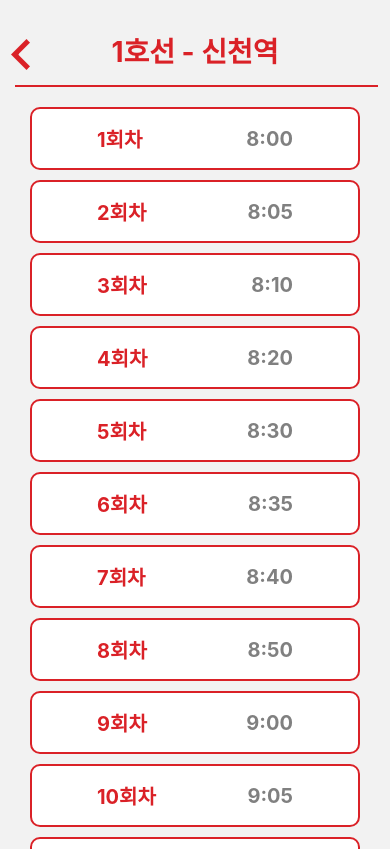
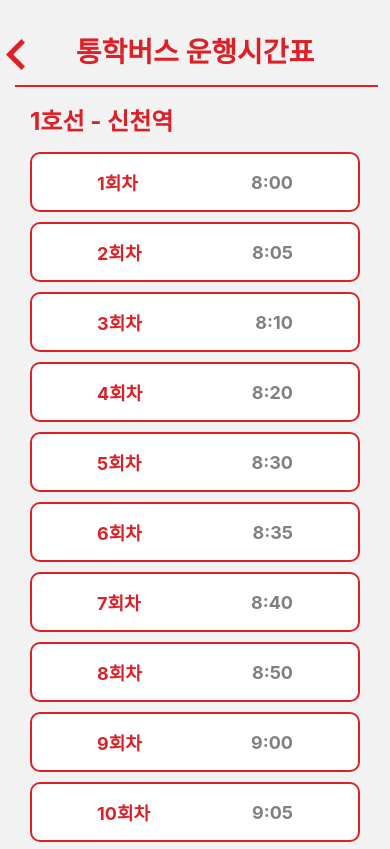
Before and after one commit to ryunaeun/knu_bus, a React Native app: screen /BusSchedule in a window 390 px wide. Shown: the top 849 px of the page. Built offline with nearby package versions, Linux system fonts and the light colour scheme.

Commit message:
버스시간표 디자인 수정

```diff
--- a/src/screens/BusSchedule.js
+++ b/src/screens/BusSchedule.js
@@ -15,17 +15,29 @@ const BusSchedule = () => {
     navigation.goBack();
   };
 
-  // 더미 데이터 생성
-  const schedules = Array.from({ length: 13 }, (_, index) => ({
-    title: `${index + 1}회차`,
-  }));
-
-  // 시간 리스트
-  const times = [
+  const schedules = {
+    "1호선 - 신천역": {
+      title: "1호선 - 신천역",
+      times: [
         '8:00', '8:05', '8:10', '8:20', '8:30',
         '8:35', '8:40', '8:50', '9:00', '9:05',
         '9:10', '9:30', '9:35'
-  ];
+      ],
+    },
+    "2호선 - 대구은행역": {
+      title: "2호선 - 대구은행역",
+      times: [
+        '8:15', '8:20', '8:30', '9:05', '9:10',
+        '9:20'
+      ],
+    },
+    "3호선 - 북구청역": {
+      title: "3호선 - 북구청역",
+      times: [
+        '8:20', '9:10'
+      ],
+    },
+  };
 
   return (
     <View style={{ flex: 1 }}>
@@ -36,17 +48,22 @@ const BusSchedule = () => {
             style={styles.backButtonImage}
           />
         </TouchableOpacity>
-        <Text style={styles.headerTitle}>1호선 - 신천역</Text>
+        <Text style={styles.headerTitle}>통학버스 운행시간표</Text>
       </View>
       <View style={styles.redLine} />
 
       <ScrollView contentContainerStyle={styles.scheduleContainer}>
-        {schedules.map((schedule, index) => (
+        {Object.entries(schedules).map(([line, { title, times }]) => (
+          <View key={line} style={styles.lineContainer}>
+            <Text style={styles.lineTitle}>{title}</Text>
+            {times.map((time, index) => (
               <View key={index} style={styles.scheduleBox}>
                 <View style={styles.scheduleRow}>
-              <Text style={styles.scheduleTitle}>{schedule.title}</Text>
-              <Text style={styles.scheduleTime}>{times[index]}</Text>
+                  <Text style={styles.scheduleTitle}>{index + 1}회차</Text>
+                  <Text style={styles.scheduleTime}>{time}</Text>
                 </View>
+              </View>
+            ))}
           </View>
         ))}
       </ScrollView>
@@ -64,7 +81,7 @@ const styles = StyleSheet.create({
   backButtonImage: {
     marginTop: 23,
     marginRight: 10,
-    marginLeft: -100,
+    marginLeft: -70,
   },
   headerTitle: {
     color: '#DA2127',
@@ -85,6 +102,15 @@ const styles = StyleSheet.create({
     paddingHorizontal: 30,
     paddingBottom: 20,
   },
+  lineContainer: {
+    marginBottom: 20,
+  },
+  lineTitle: {
+    fontSize: 24,
+    color: '#DA2127',
+    fontWeight: 'bold',
+    marginBottom: 10,
+  },
   scheduleBox: {
     backgroundColor: 'white',
     borderRadius: 10,
@@ -98,15 +124,15 @@ const styles = StyleSheet.create({
     flexDirection: 'row',
     justifyContent: 'space-between',
     alignItems: 'center',
-    marginHorizontal: 50
+    marginHorizontal: 50,
   },
   scheduleTitle: {
-    fontSize: 20,
+    fontSize: 18,
     color: '#DA2127',
     fontWeight: 'bold',
   },
   scheduleTime: {
-    fontSize: 20,
+    fontSize: 18,
     color: 'gray',
     fontWeight: 'bold',
   },
```
Lines whose indentation alone changed are shown as unchanged.
